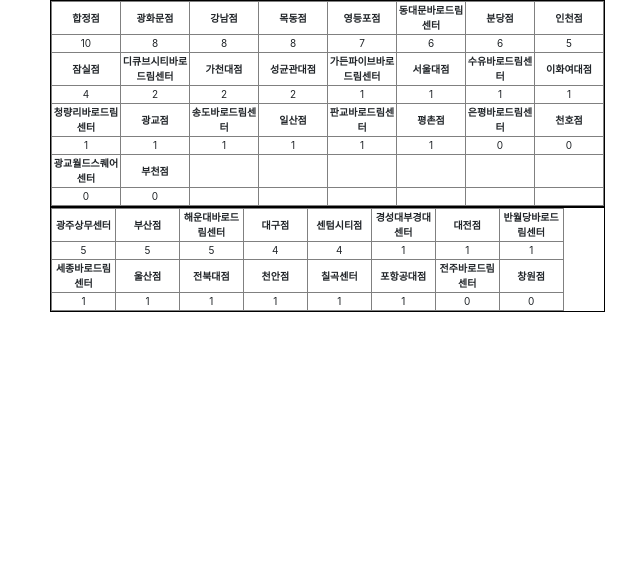
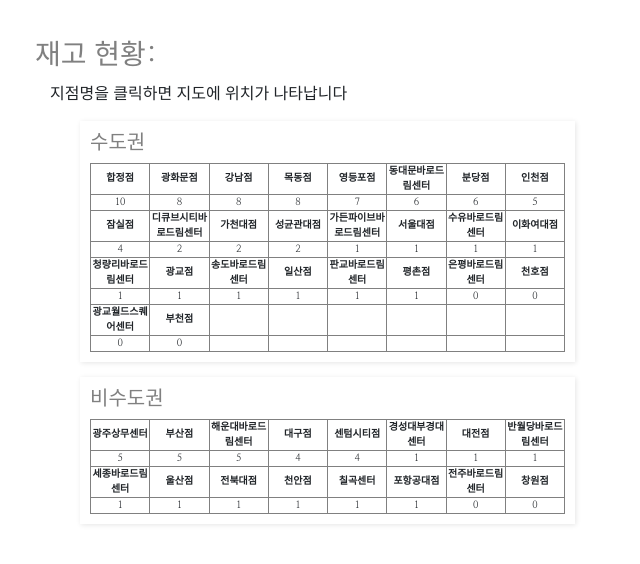
Before and after one commit to yachoo0611/kyobostock, a Django app: page /result/1/ in a window 1280 px wide. Shown: the top 564 px of the page, without its empty margins (35-675 px from the left). Run offline with Django 3.2, Linux system fonts and the light colour scheme; data comes from the database, SQL or seed files in the repository; both versions use the stored data as it was after the commit; data that the repository does not hold is empty; a map, chart or similar area stays blank; parts of the project's set-up code (start-up, migrations or seed data) failed here and were passed over; some libraries are stand-ins or nearby versions.

Commit message:
set CSS on result page

```diff
--- a/search/templates/search/result.html
+++ b/search/templates/search/result.html
@@ -2,16 +2,29 @@
 <!DOCTYPE html>
 <html>
 <head>
+    <meta charset="utf-8"/>
     <meta name="viewport" content="width=device-width, initial-scale=1">
     <link rel="stylesheet" href="https://stackpath.bootstrapcdn.com/bootstrap/4.3.1/css/bootstrap.min.css" integrity="sha384-ggOyR0iXCbMQv3Xipma34MD+dH/1fQ784/j6cY/iJTQUOhcWr7x9JvoRxT2MZw1T" crossorigin="anonymous">
     <script src="https://ajax.googleapis.com/ajax/libs/jquery/3.4.1/jquery.min.js"></script>
-    <meta charset="utf-8"/>
+    <link href="https://fonts.googleapis.com/css?family=Nanum+Myeongjo&display=swap" rel="stylesheet">
 	<title>test</title>
     <style type="text/css">
-    script#seoul{
-        display: none;
+    *{
+        margin: 0;
+        padding: 0;
     }
-	ul {
+    body{
+        font-family: 'Nanum Myeongjo', serif;
+    }
+    .title{
+    position: relative;
+    color: gray;
+    }
+    #main_title>h3{
+        margin-top: 40px;
+    }
+
+    ul {
 		float:left;
 		list-style:none;
 		margin:0;
@@ -37,27 +50,43 @@
         float: left;
     }
     .stock_wrap{
-        border: 1px solid black;
+        background-color: white;
+        margin: 15px;
+        padding: 10px;
+        box-shadow: 1px 1px 5px rgb(0,0,0,0.1);
     }
     #map{
         height:400px;
     }
 
-
     .iw_wrap{
         width: 200px;
         height: 100px;
         text-align: left;
-        overflow: hidden;
         font-size: 12px;
         line-height: 1.5;
     }
-    	</style>
+    .iw_wrap * {padding: 0;margin: 0;}
+    .wrap .info {width: 213px;height: 120px;border-radius: 5px;border-bottom: 2px solid #ccc;border-right: 1px solid #ccc;overflow: hidden;background: #fff;}
+    .wrap .info:nth-child(1) {border: 0;box-shadow: 0px 1px 2px #888;}
+    .info .title {padding: 5px 0 0 10px;height: 30px;background: #eee;border-bottom: 1px solid #ddd;font-size: 14px;font-weight: bold;}
+    .info .body {position: relative;overflow: hidden;}
+    .info .desc {position: relative;margin: 13px 0 0 5px;height: 75px;}
+    .desc .ellipsis {overflow: hidden;text-overflow: ellipsis;white-space: nowrap;}
+    .desc .address {position: absolute;margin-left: -12px;left: 50%;bottom: 0;width: 22px;height: 12px;background: url('http://t1.daumcdn.net/localimg/localimages/07/mapapidoc/vertex_white.png')}
+	</style>
 </head>
 <body>
 	<div id="wrap" class="container">
+        <div id="main_title" class="title row">
+            <h3>재고 현황:</h3>
+        </div>
         <div id="table_wrap" class="in_wrap col-lg-6 col-md-6 col-sm-12">
+            <div class="row">지점명을 클릭하면 지도에 위치가 나타납니다</div>
             <div id="seoul_wrap" class="stock_wrap row">
+                <div class="title">
+                    <h5>수도권</h5>
+                </div>
                 <table id="in_seoul" class="stock_table">
                     <colgroup>
                         <col>
@@ -72,6 +101,9 @@
                 </table>
             </div>
             <div id="notseoul_wrap" class="stock_wrap row">
+                <div class="title">
+                    <h5>비수도권</h5>
+                </div>
                 <table id="not_seoul" class="stock_table">
                     <colgroup>
                         <col>
```
Also changed, not shown: db.sqlite3.
